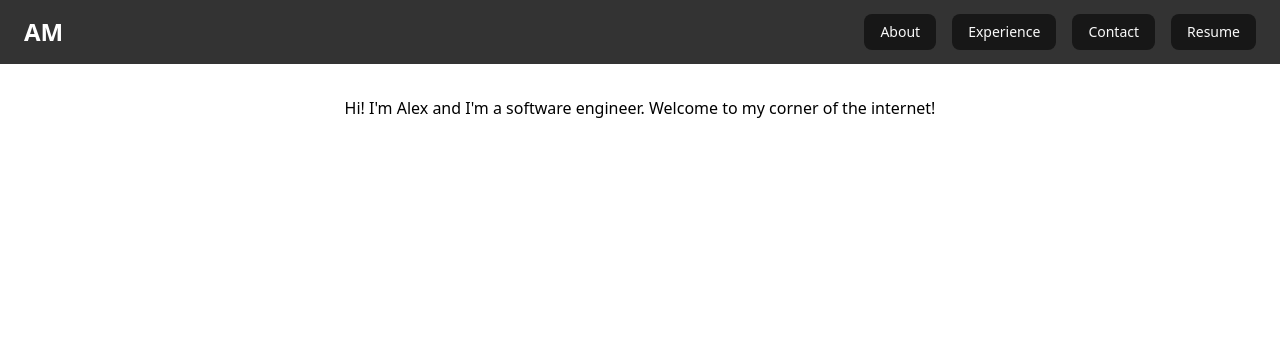
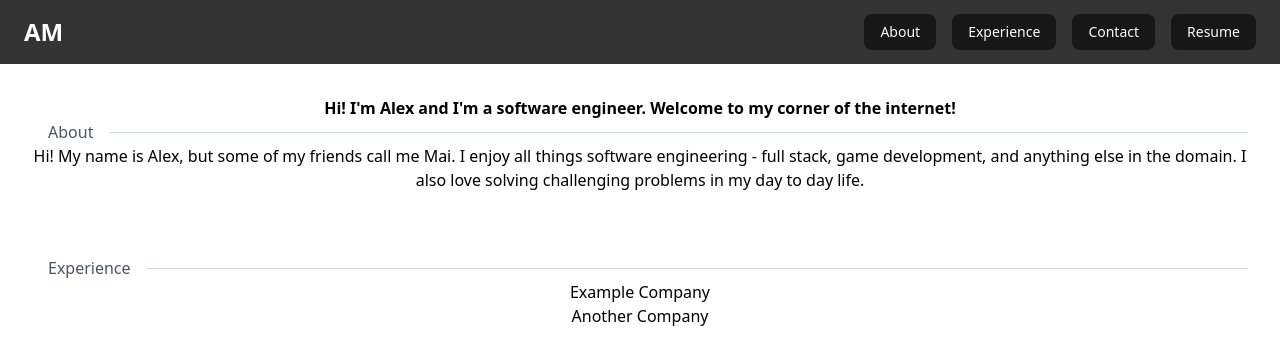
Before and after one commit to amaiable/portfolio, a React (Vite) app: page / in a window 1280 px wide. Shown: the top 364 px of the page. Built offline with nearby package versions, Linux system fonts and the light colour scheme.

Commit message:
feat: created common section border component and small changes to existing text

```diff
--- a/src/App.tsx
+++ b/src/App.tsx
@@ -1,12 +1,14 @@
 import './App.css';
 import About from './components/About';
+import Experience from './components/Experience';
 import Navbar from './components/Navbar';
 
 function App() {
   return (
-    <div className="relative">
+    <div>
       <Navbar />
       <About />
+      <Experience />
     </div>
   );
 }
--- a/src/components/About.tsx
+++ b/src/components/About.tsx
@@ -1,8 +1,21 @@
+import { DividerWithLeftTitle } from './common';
+
 function About() {
   return (
-    <section id="about" className="min-h-screen pt-16 text-black">
-      Hi! I'm Alex and I'm a software engineer. Welcome to my corner of the
-      internet!
+    <section id="about" className="pt-16 text-black">
+      <div className="font-bold">
+        Hi! I'm Alex and I'm a software engineer. Welcome to my corner of the
+        internet!
+      </div>
+
+      <DividerWithLeftTitle title="About" />
+
+      <div>
+        Hi! My name is Alex, but some of my friends call me Mai. I enjoy all
+        things software engineering - full stack, game development, and anything
+        else in the domain. I also love solving challenging problems in my day
+        to day life.
+      </div>
     </section>
   );
 }
--- /dev/null
+++ b/src/components/Experience.tsx
@@ -0,0 +1,31 @@
+import { DividerWithLeftTitle } from './common';
+
+// From oldest to most recent
+const experienceItems = [
+  {
+    company: 'Example Company',
+    role: 'Software Engineer',
+    duration: '2020 - Present',
+    bulletedItems: ['Bulleted item 1', 'Bulleted item 2', 'Bulleted item 3'],
+  },
+  {
+    company: 'Another Company',
+    role: 'Junior Developer',
+    duration: '2018 - 2020',
+    bulletedItems: ['Bulleted item A', 'Bulleted item B', 'Bulleted item C'],
+  },
+];
+
+function Experience() {
+  return (
+    <section id="experience" className="pt-16 text-black">
+      <DividerWithLeftTitle title="Experience" />
+
+      {experienceItems.map((item, index) => (
+        <div>{item.company}</div>
+      ))}
+    </section>
+  );
+}
+
+export default Experience;
--- /dev/null
+++ b/src/components/common.tsx
@@ -0,0 +1,12 @@
+interface DividerWithLeftTitleProps {
+  title: string;
+}
+
+export function DividerWithLeftTitle({ title }: DividerWithLeftTitleProps) {
+  return (
+    <div className="flex items-center">
+      <span className="mx-4 shrink text-gray-600">{title}</span>
+      <div className="grow border-t border-gray-300" />
+    </div>
+  );
+}
```
